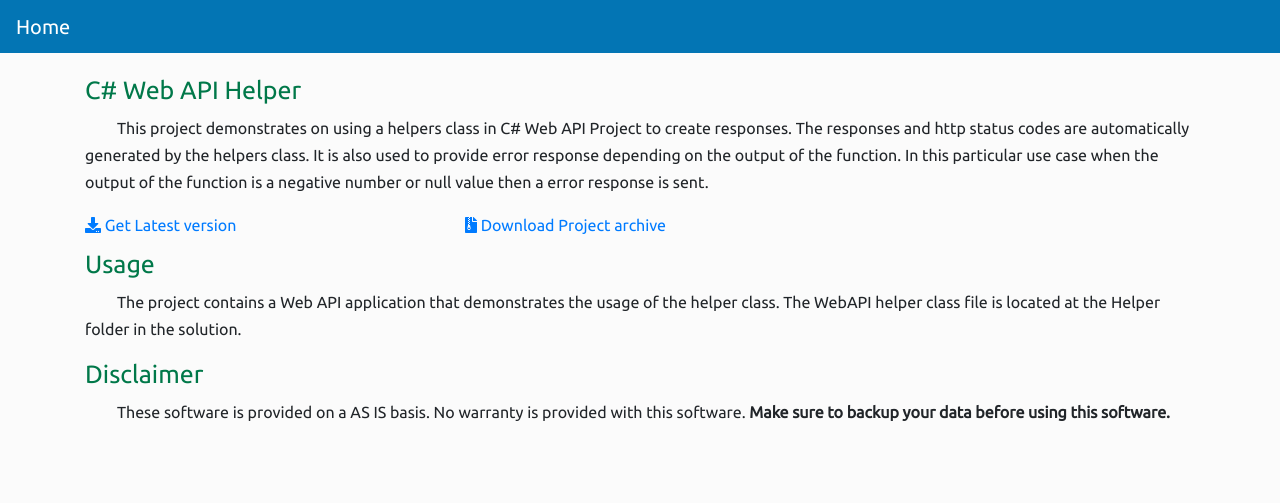
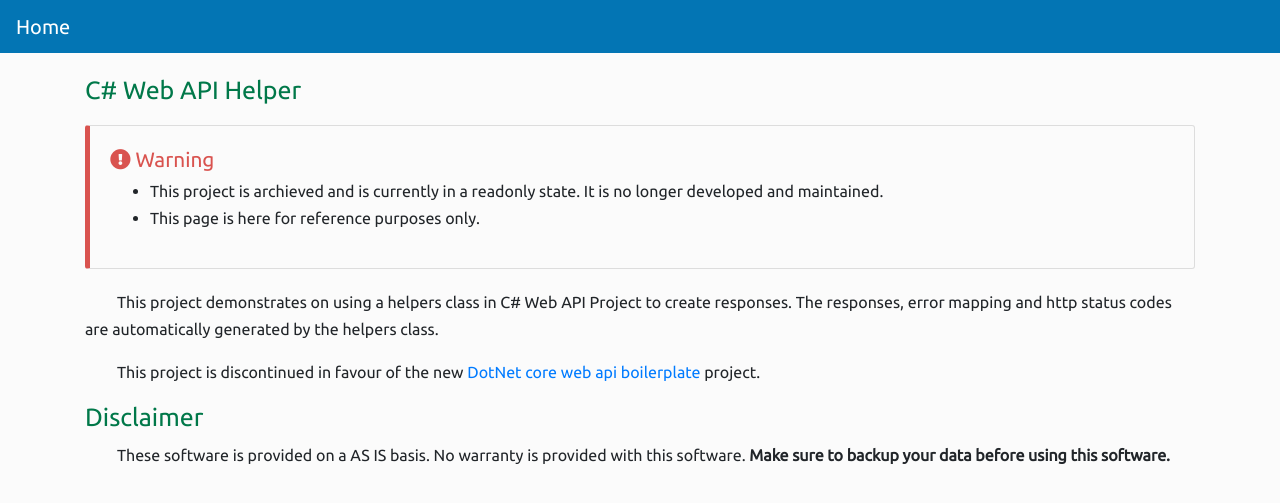
Before and after one commit to kolappannathan/kolappannathan.github.io, a Jekyll site: the page built from projects/c-sharp-web-api-helper/index.html, in a window 1280 px wide. Shown: the top 503 px of the page. Built offline with Jekyll 4.4.1, drawn with Linux system fonts in a browser that asks for light colours.

Commit message:
Fixes #12

```diff
--- /dev/null
+++ b/_includes/archieve-notice.html
@@ -0,0 +1,11 @@
+<div class="bs-callout bs-callout-danger">
+    <div class="bs-callout-heading"><i class="fas fa-exclamation-circle"></i> Warning</div>
+    <ul>
+        <li>
+            This project is archieved and is currently in a readonly state. It is no longer developed and maintained.
+        </li>
+        <li>
+            This page is here for reference purposes only.
+        </li>
+    </ul>
+</div>
--- a/assets/css/site.scss
+++ b/assets/css/site.scss
@@ -3,10 +3,10 @@
 # ignore the error
 ---
 
-@import url('https://fonts.googleapis.com/css?family=Ubuntu|Ubuntu+Mono');
+@import url("https://fonts.googleapis.com/css?family=Ubuntu|Ubuntu+Mono");
 
-body{
-    font-family: 'Ubuntu', sans-serif;
+body {
+  font-family: "Ubuntu", sans-serif;
   background-color: #fbfbfb;
   line-height: 27px;
 }
@@ -28,56 +28,46 @@ p {
 
 /* #region Social Media Icons*/
 
-.social-list{
+.social-list {
   list-style: none;
   font-size: 30px;
   text-align: center;
-}
 
-.social-list > a {
+  a {
     display: inline-block;
     margin: 1px 5px 1px 0px;
     max-height: 50px;
     min-width: 50px;
+    div {
+      padding: 10px 0px 10px 0px;
+    }
   }
 
-  .social-list > a > div {
-    padding: 10px 0px 10px 0px;
-  }
-
-  .social-list .facebook {
-    background-color: #3B5998;
-    color: #ffffff;
-  }
-  .social-list .linkedin {
-    background-color: #0077B5;
+  .facebook {
+    background-color: #3b5998;
     color: #ffffff;
   }
 
-  .social-list .twitter {
-    background-color: #1DA1F2;
+  .linkedin {
+    background-color: #0077b5;
     color: #ffffff;
   }
 
-  .social-list .instagram {
-    background-color: #d6249f;
-    background: radial-gradient(circle at 30% 107%, #fdf497 0%, #fdf497 5%, #fd5949 45%,#d6249f 60%,#285AEB 90%);
+  .twitter {
+    background-color: #1da1f2;
     color: #ffffff;
   }
 
-  .social-list .google-plus {
-    background-color: #D04338;
+  .instagram {
+    background-color: #d6249f;
+    background: radial-gradient(circle at 30% 107%, #fdf497 0%, #fdf497 5%, #fd5949 45%, #d6249f 60%, #285aeb 90%);
     color: #ffffff;
   }
 
-  .social-list .youtube {
-    background-color: #FF0505;
-    color: #ffffff;
-  }
-
-  .social-list .medium {
+  .medium {
     background-color: #000;
     color: #fff;
+  }
 }
 
 /* #endregion Social Media Icons*/
@@ -89,8 +79,8 @@ p {
   background-color: #ebf2fa;
 }
 
-code{
-    font-family: 'Ubuntu Mono', monospace;
+code {
+  font-family: "Ubuntu Mono", monospace;
 }
 
 /* #endregion Code Block*/
@@ -103,15 +93,15 @@ main {
 }
 
 nav {
-    background-color: #0375B4;
+  background-color: #0375b4;
+  color: #ffffff;
+
+  a,
+  a:hover,
+  a:visited {
+    /* Color formatting for Home button */
     color: #ffffff;
   }
-
-nav>a,
-nav>a:hover,
-nav>a:visited {
-    /* Color formatting for Home button */
-    color: #ffffff;
 }
 
 /* #endregion Navigation*/
@@ -138,7 +128,7 @@ th {
 .bs-callout {
   padding: 20px;
   margin: 20px 0;
-    border: 1px solid #eee;
+  border: 1px solid #dddddd;
   border-left-width: 5px;
   border-radius: 3px;
 }
@@ -163,56 +153,56 @@ th {
   border-radius: 3px;
 }
 
-.bs-callout+.bs-callout {
+.bs-callout + .bs-callout {
   margin-top: -5px;
 }
 
 .bs-callout-default {
   border-left-color: #777;
+
+  .bs-callout-heading {
+    color: #777;
   }
-
-.bs-callout-default .bs-callout-heading {
-    color: #777;
 }
 
 .bs-callout-primary {
   border-left-color: #428bca;
+
+  .bs-callout-heading {
+    color: #428bca;
   }
-
-.bs-callout-primary .bs-callout-heading {
-    color: #428bca;
 }
 
 .bs-callout-success {
   border-left-color: #5cb85c;
+
+  .bs-callout-heading {
+    color: #5cb85c;
   }
-
-.bs-callout-success .bs-callout-heading {
-    color: #5cb85c;
 }
 
 .bs-callout-danger {
   border-left-color: #d9534f;
+
+  .bs-callout-heading {
+    color: #d9534f;
   }
-
-.bs-callout-danger .bs-callout-heading {
-    color: #d9534f;
 }
 
 .bs-callout-warning {
   border-left-color: #f0ad4e;
+
+  .bs-callout-heading {
+    color: #f0ad4e;
   }
-
-.bs-callout-warning .bs-callout-heading {
-    color: #f0ad4e;
 }
 
 .bs-callout-info {
   border-left-color: #5bc0de;
+
+  .bs-callout-heading {
+    color: #115599;
   }
-
-.bs-callout-info .bs-callout-heading {
-    color: #115599;
 }
 
 /* #endregion Callouts*/
--- a/projects/c-sharp-web-api-helper/index.html
+++ b/projects/c-sharp-web-api-helper/index.html
@@ -1,26 +1,17 @@
 ---
 title: C# Web API Helper
-download-url-zip: https://github.com/kolappannathan/c-sharp-web-api-helpers/zipball/master
-download-url-latest: https://github.com/kolappannathan/c-sharp-web-api-helpers
 layout: project-page
 ---
 
+{% include archieve-notice.html %}
+
 <p>
     This project demonstrates on using a helpers class in C# Web API Project to create responses. The
-    responses and http status codes are automatically generated by the helpers class. It is also used to provide error
-    response depending on the output of the function. In this particular use case when the output of the function is a
-    negative number or null value then a error response is sent.
+    responses, error mapping and http status codes are automatically generated by the helpers class.
 </p>
 
-{% include project-detail-links.html %}
-
-<h2 class="content-heading">
-    Usage
-</h2>
-<div>
-    <p>
-        The project contains a Web API application that demonstrates the usage of the helper class. The WebAPI
-        helper class file
-        is located at the Helper folder in the solution.
-    </p>
-</div>
+<p>
+    This project is discontinued in favour of the new <a
+        href="https://github.com/kolappannathan/dotnet-core-web-api-boilerplate" target="blank"> DotNet core web api
+        boilerplate </a> project.
+</p>
--- a/projects/language-packs-for-code2go/index.html
+++ b/projects/language-packs-for-code2go/index.html
@@ -4,6 +4,8 @@ download-url-zip: https://github.com/kolappannathan/Language-packs-for-Code2Go/z
 download-url-latest: https://github.com/kolappannathan/Language-packs-for-Code2Go/releases
 layout: project-page
 ---
+
+{% include archieve-notice.html %}
 
 <p>
     Code2Go is a code editor for Windows phone. Code2Go allows you to add highlighting and formatting
@@ -15,10 +17,6 @@ layout: project-page
 
 {% include project-detail-links.html %}
 
-<div class="bs-callout bs-callout-danger">
-    <div class="bs-callout-heading"><i class="fas fa-exclamation-circle"></i> Warning</div>
-    This project is archieved and is currently in a readonly state. It is no longer developed and maintained.
-</div>
 <h2 class="content-heading">
     Usage
 </h2>
```
Also changed, not shown: _data/old-project-cards.yml (added, +10 -0 lines), _data/project-cards.yml (+0 -10 lines), index.html (+20 -0 lines). Lines whose indentation alone changed are shown as unchanged.
